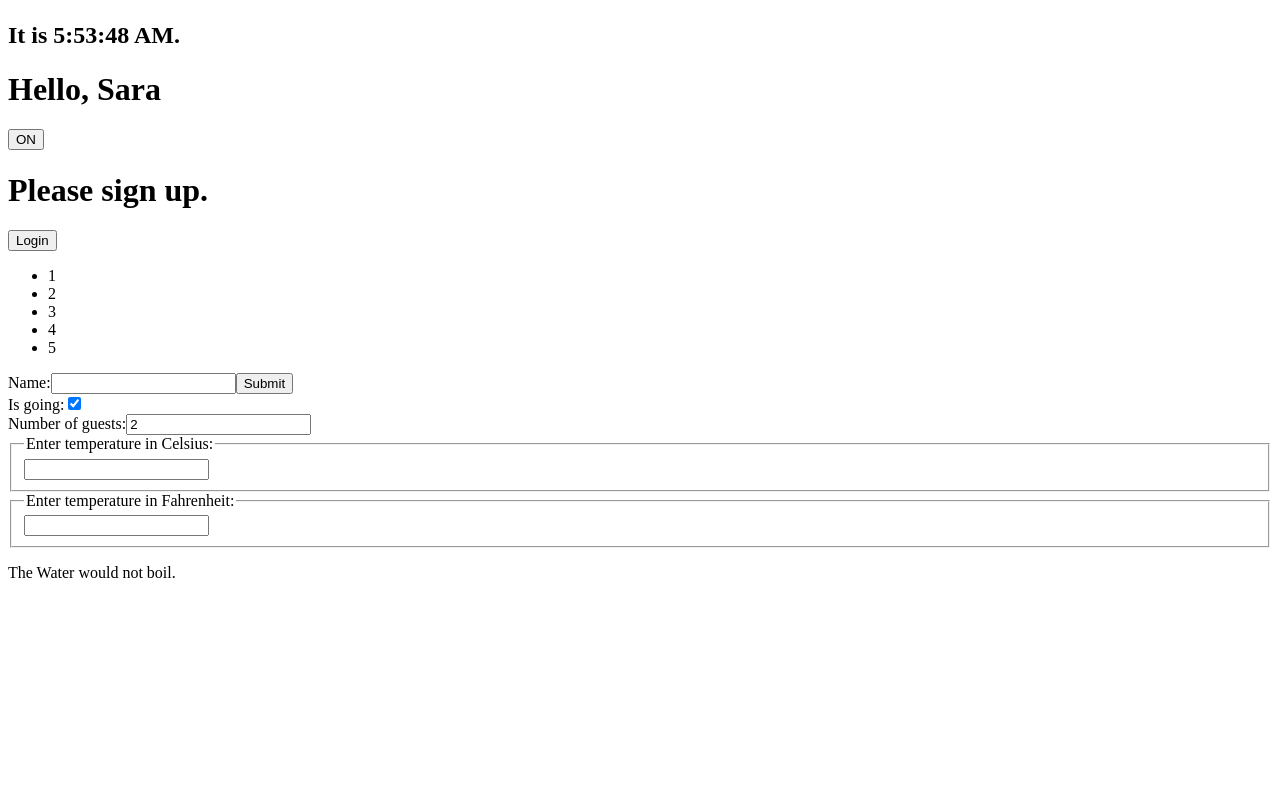
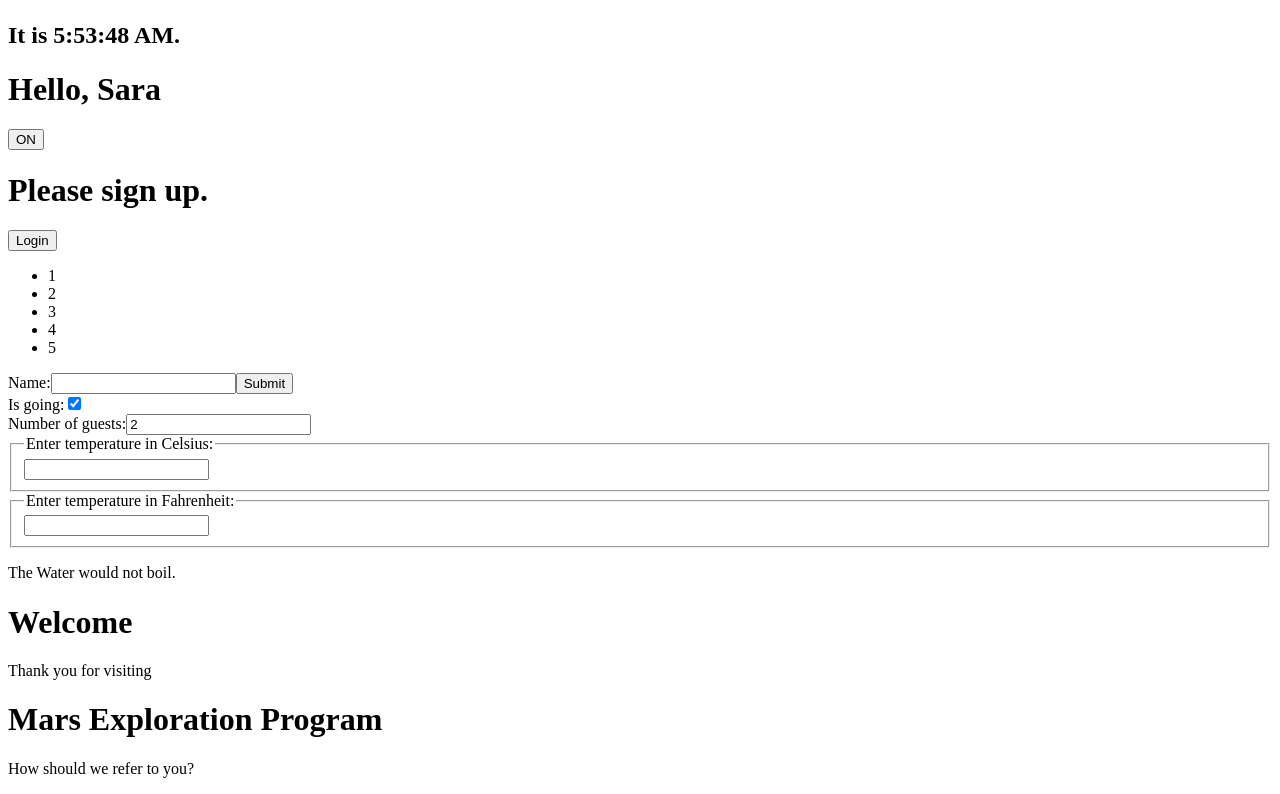
Before and after one commit to SungHyun627/React_Study, a React (Create React App) app in the folder react-main-concepts/: page / in a window 1280 px wide. Shown: the part 233-1027 px from the top of the page. Before the commit the page ends 831 px from the top, so only its background shows below. Built offline with nearby package versions, Linux system fonts and the light colour scheme.

Commit message:
11. Composition

```diff
--- a/react-main-concepts/src/App.js
+++ b/react-main-concepts/src/App.js
@@ -8,6 +8,8 @@ import NumberList from './components/NumberList';
 import NameForm from './components/NameForm';
 import Reservation from './components/Reservation';
 import Calculator from './components/temperature_calculator/Calculator';
+import WelcomeDialog from './components/Dialog/WelcomeDialog';
+import SignUpDialog from './components/Dialog/SignUpDialog';
 
 const numbers = [1, 2, 3, 4, 5];
 
@@ -24,6 +26,8 @@ function App() {
       <NameForm />
       <Reservation />
       <Calculator />
+      <WelcomeDialog />
+      <SignUpDialog />
     </div>
   );
 }
--- /dev/null
+++ b/react-main-concepts/src/components/Dialog/Dialog.js
@@ -0,0 +1,10 @@
+import FancyBorder from './FancyBorder';
+
+export default function Dialog(props) {
+  return (
+    <FancyBorder color="blue">
+      <h1 className="Dialog-title">{props.title}</h1>
+      <p className="Dialog-message">{props.message}</p>
+    </FancyBorder>
+  );
+}
--- /dev/null
+++ b/react-main-concepts/src/components/Dialog/FancyBorder.js
@@ -0,0 +1,7 @@
+export default function FancyBorder(props) {
+  return (
+    <div className={'FancyBorder FancyBorder-' + props.color}>
+      {props.children}
+    </div>
+  );
+}
--- /dev/null
+++ b/react-main-concepts/src/components/Dialog/SignUpDialog.js
@@ -0,0 +1,30 @@
+import Dialog from './Dialog';
+import React from 'react';
+
+export default class SignUpDialog extends React.Component {
+  constructor(props) {
+    super(props);
+    this.handleChange = this.handleChange.bind(this);
+    this.handleSignUP = this.handleSignUP.bind(this);
+    this.state = { login: '' };
+  }
+
+  handleChange(e) {
+    this.setState({ login: e.target.value });
+  }
+  handleSignUP(e) {
+    console.log(`Welcom ${this.state.login}`);
+  }
+
+  render() {
+    return (
+      <Dialog
+        title="Mars Exploration Program"
+        message="How should we refer to you?"
+      >
+        <input value={this.state.login} onChange={this.handleChange} />
+        <button onClick={this.handleSignUP}>Sign Me Up!</button>
+      </Dialog>
+    );
+  }
+}
--- /dev/null
+++ b/react-main-concepts/src/components/Dialog/WelcomeDialog.js
@@ -0,0 +1,5 @@
+import Dialog from './Dialog';
+
+export default function WelcomeDialog() {
+  return <Dialog title="Welcome" message="Thank you for visiting" />;
+}
```
